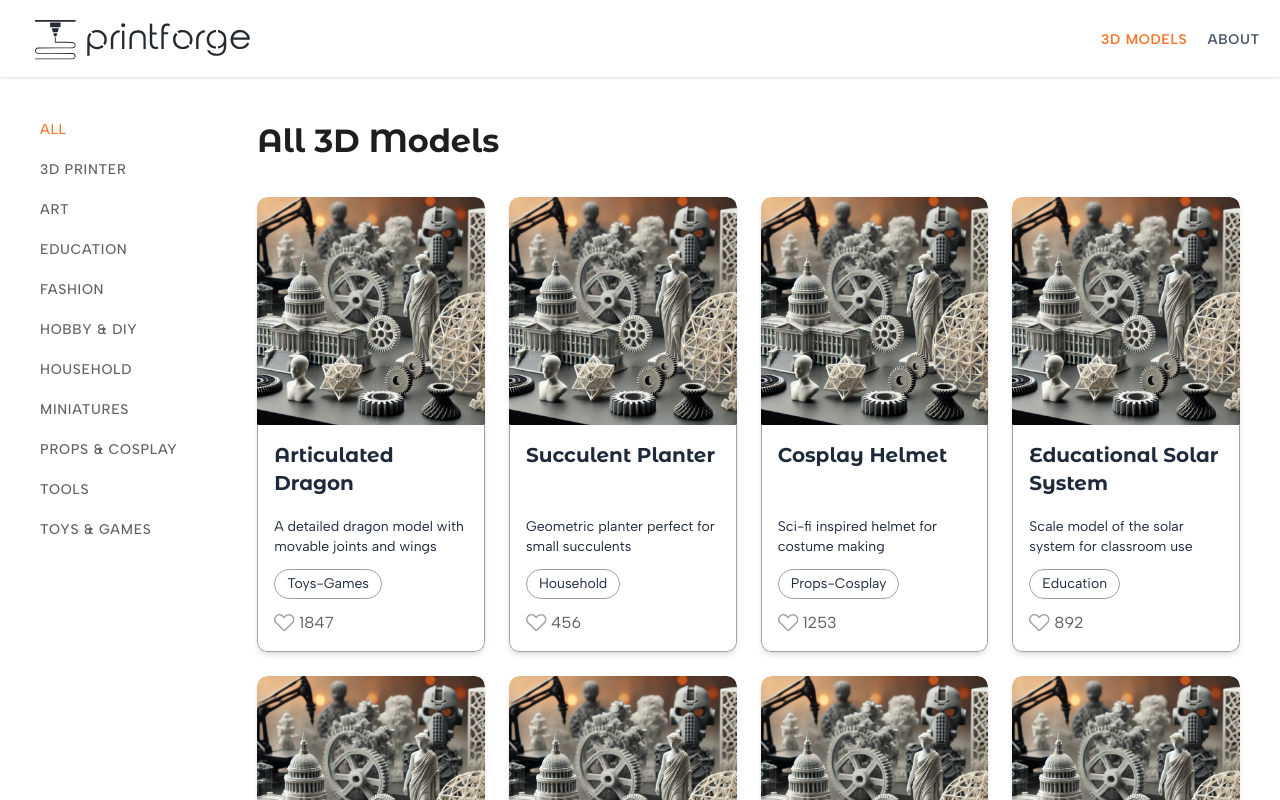
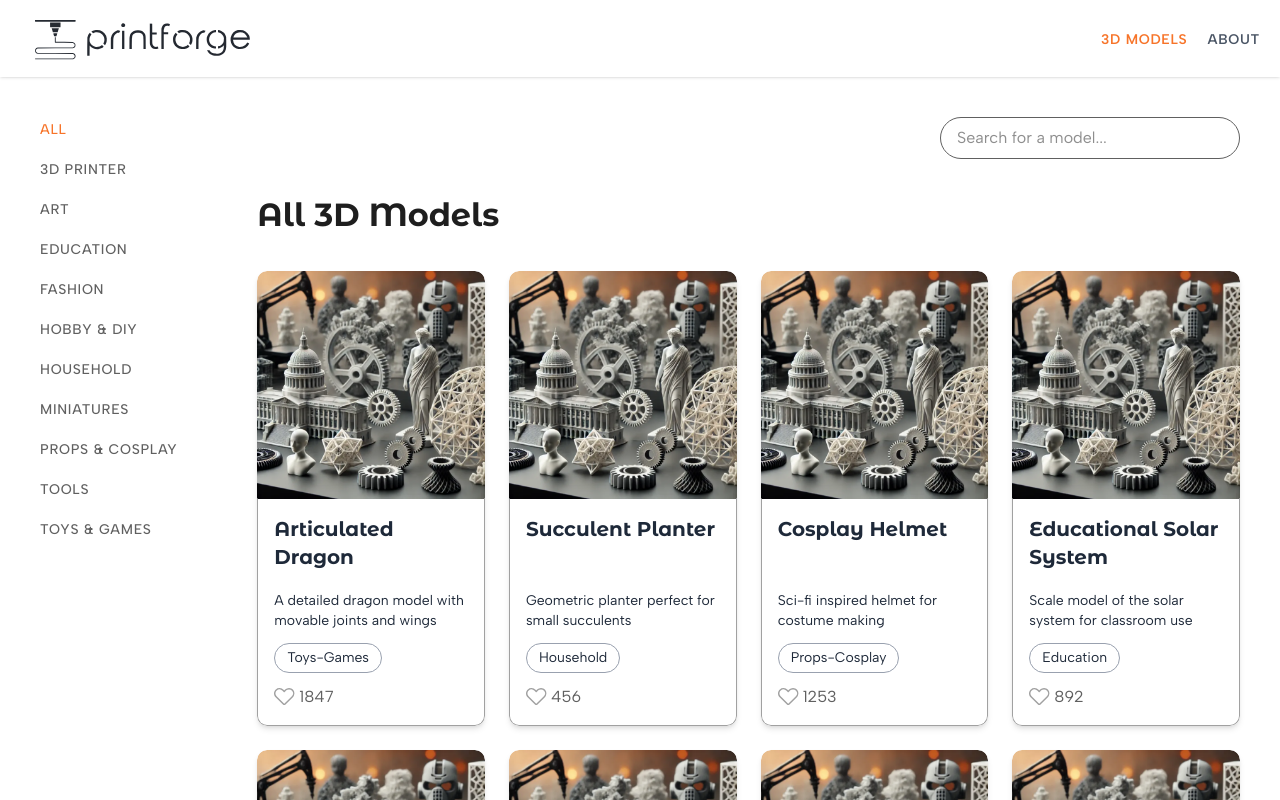
Before and after one commit to svenvos/print-forge, a Next.js app: page /3d-models in a window 1280 px wide. Shown: the top 800 px of the page. Built offline with nearby package versions, Linux system fonts and the light colour scheme.

Commit message:
Added a search form function for filtering the 3d models

```diff
--- a/app/3d-models/page.tsx
+++ b/app/3d-models/page.tsx
@@ -1,3 +1,4 @@
+import Form from "next/form";
 import { getModels } from "@/app/lib/models";
 import ModelsGrid from "../components/ModelsGrid";
 
@@ -11,10 +12,37 @@ export type Model = {
     dateAdded: string
 };
 
-export default async function ModelsPage() {
+type ModelsPageProps = {
+    searchParams: {
+        q?: string
+    }
+};
+
+export default async function ModelsPage({ searchParams }: ModelsPageProps) {
     const models: Model[] = await getModels();
+    const { q } = await searchParams;
+
+    const filteredModels: Model[] = q
+    ? models.filter((model: Model) =>
+        model.name.toLowerCase().includes(q.toLowerCase()) ||
+        model.description.toLowerCase().includes(q.toLowerCase()
+    ))
+    : models;
 
     return (
-        <ModelsGrid title="All 3D Models" models={models} />
+        <>
+            <Form action="/3d-models" className="flex flex-col mb-8">
+                <input
+                    className="px-4 py-2 w-full border border-[#606060] rounded-full sm:w-[300px] sm:self-end"
+                    type="text"
+                    name="q"
+                    placeholder="Search for a model..."
+                    autoComplete="off"
+                    defaultValue={q}
+                    aria-label="Search for specific models."
+                />
+            </Form>
+            <ModelsGrid title="All 3D Models" models={filteredModels} />
+        </>
     );
 }
```
